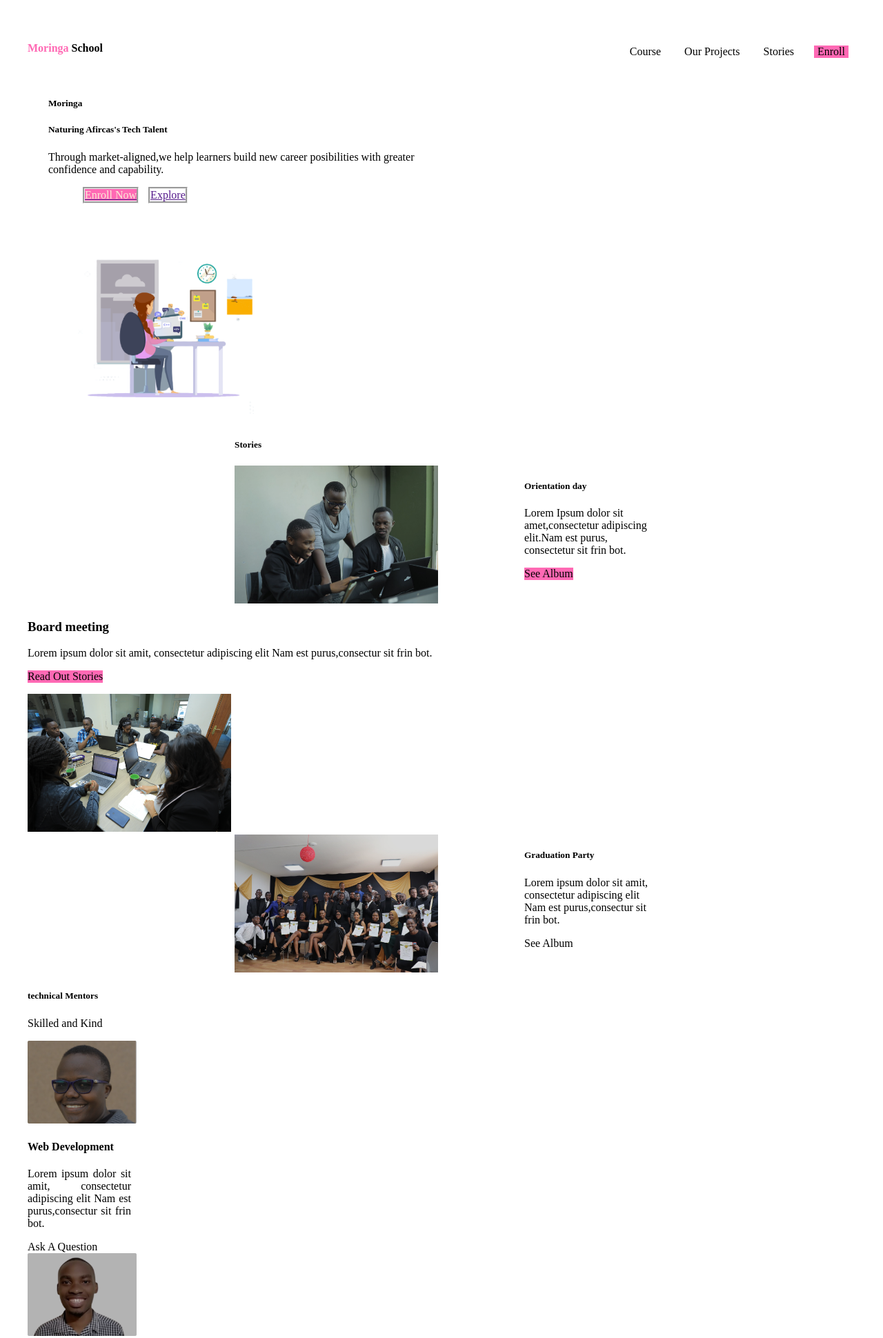
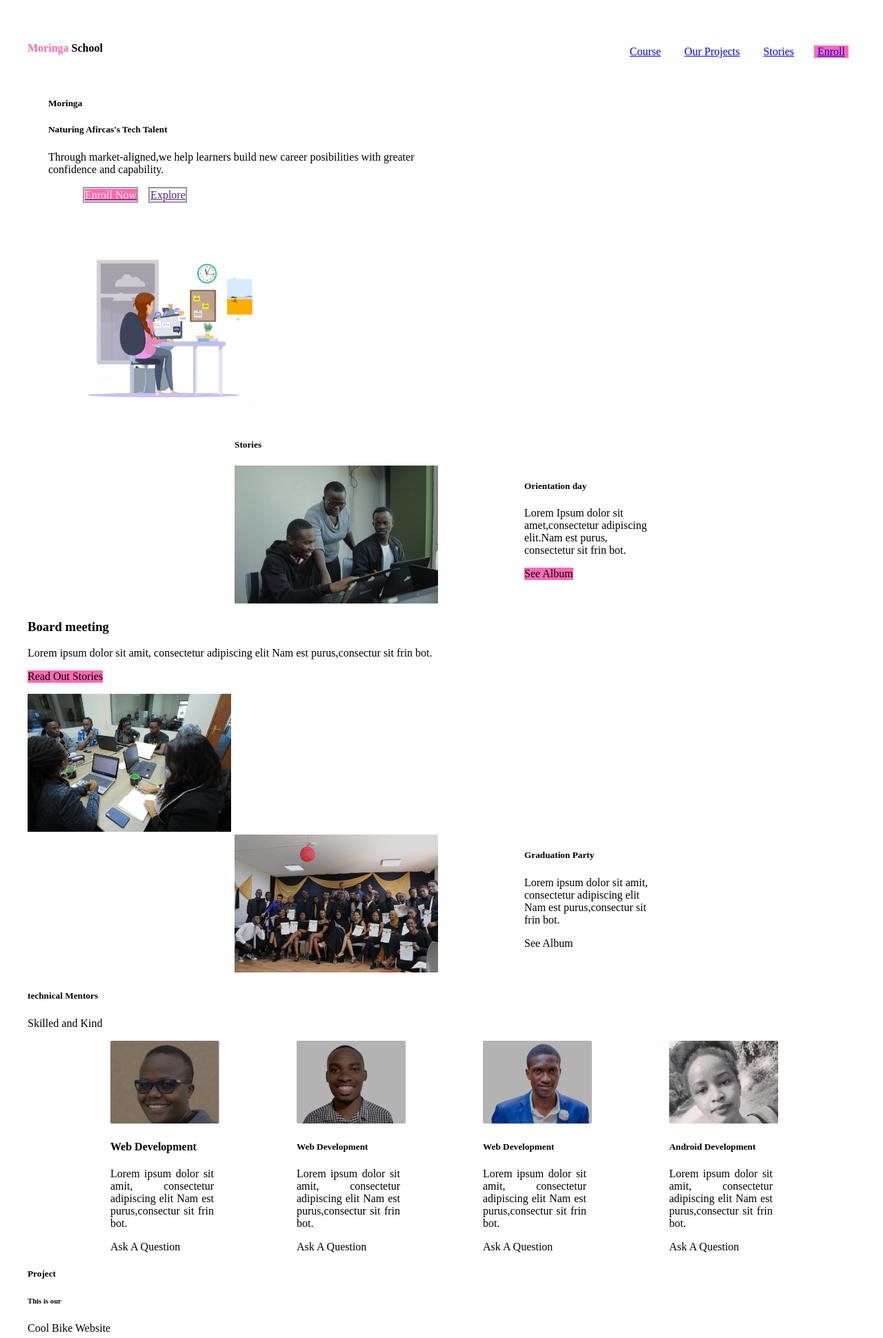
Before and after one commit to Oscarachieng/moringa-school-landing-page, a plain HTML site: page index.html in a window 1280 px wide. Shown: the top 1940 px of the page at 69% size. Drawn offline with Linux system fonts and the light colour scheme.

```diff
--- a/assets/css/style.css
+++ b/assets/css/style.css
@@ -47,7 +47,8 @@
     background-color: hotpink;
     color: antiquewhite;
 }
-im1{
+
+#im1{
     float: right;
 }
 
@@ -56,7 +57,7 @@
     width: 30%;
     height: 100px;
 }
-im3{
+#im3{
     float: right;
 }
 .right2{
@@ -65,12 +66,16 @@
 }
 .tm{
     width: 150px;
+
 }
 .tms{
     text-align: justify;
 }
 .tmx{
     display: grid;
+    display: flex;
+    justify-content: space-evenly;
+
 
 }
 body{
--- a/index.html
+++ b/index.html
@@ -14,10 +14,10 @@
         </div>
         <div class="nav">
           <ul>
-              <li><a>Course</a></li>
-              <li><a>Our Projects</a></li>
-              <li><a>Stories</a></li>
-              <li class="enrl"><a>Enroll</a></li>
+              <li><a href="#">Course</a></li>
+              <li><a href="#">Our Projects</a></li>
+              <li><a href="#">Stories</a></li>
+              <li class="enrl"><a href="#">Enroll</a></li>
           </ul>
         </div>
        </div>
```
